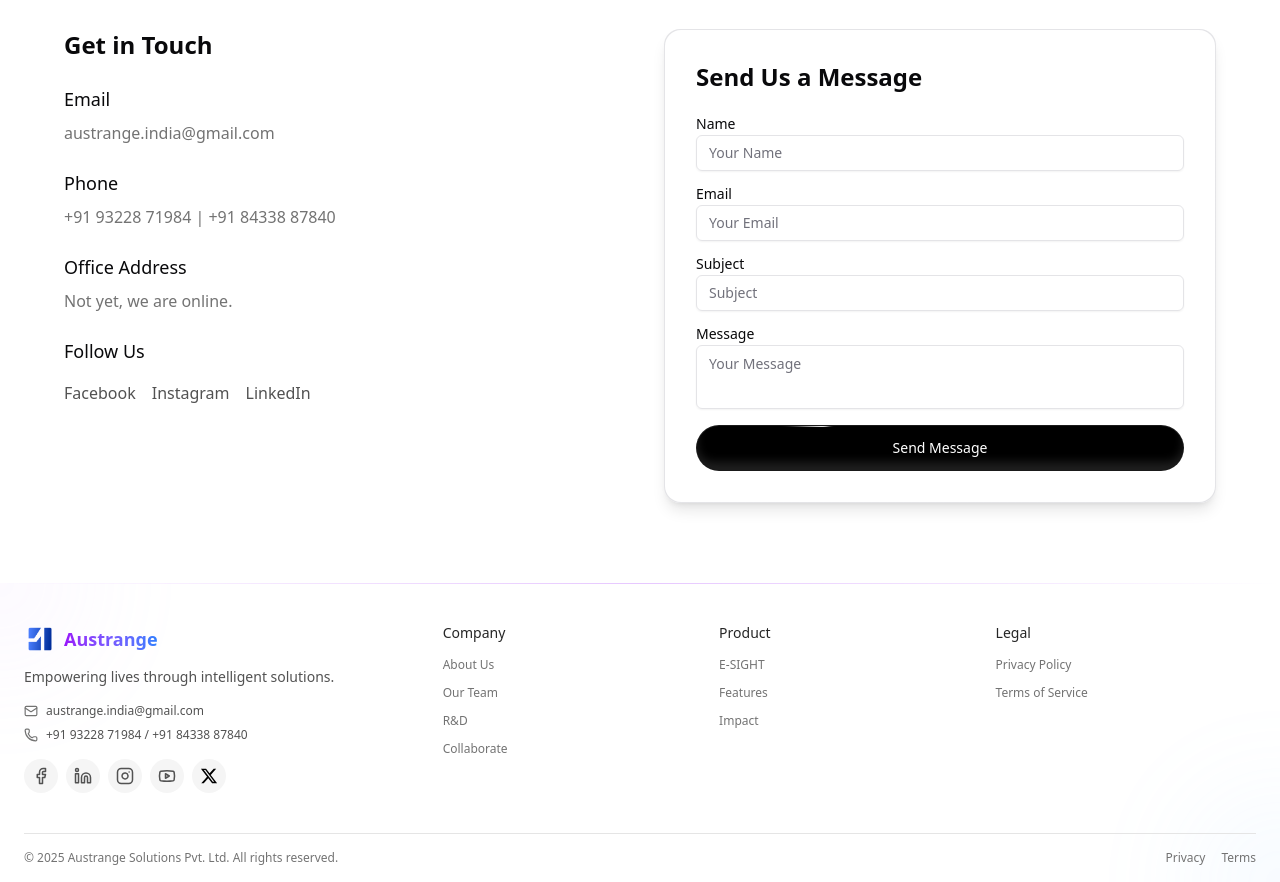
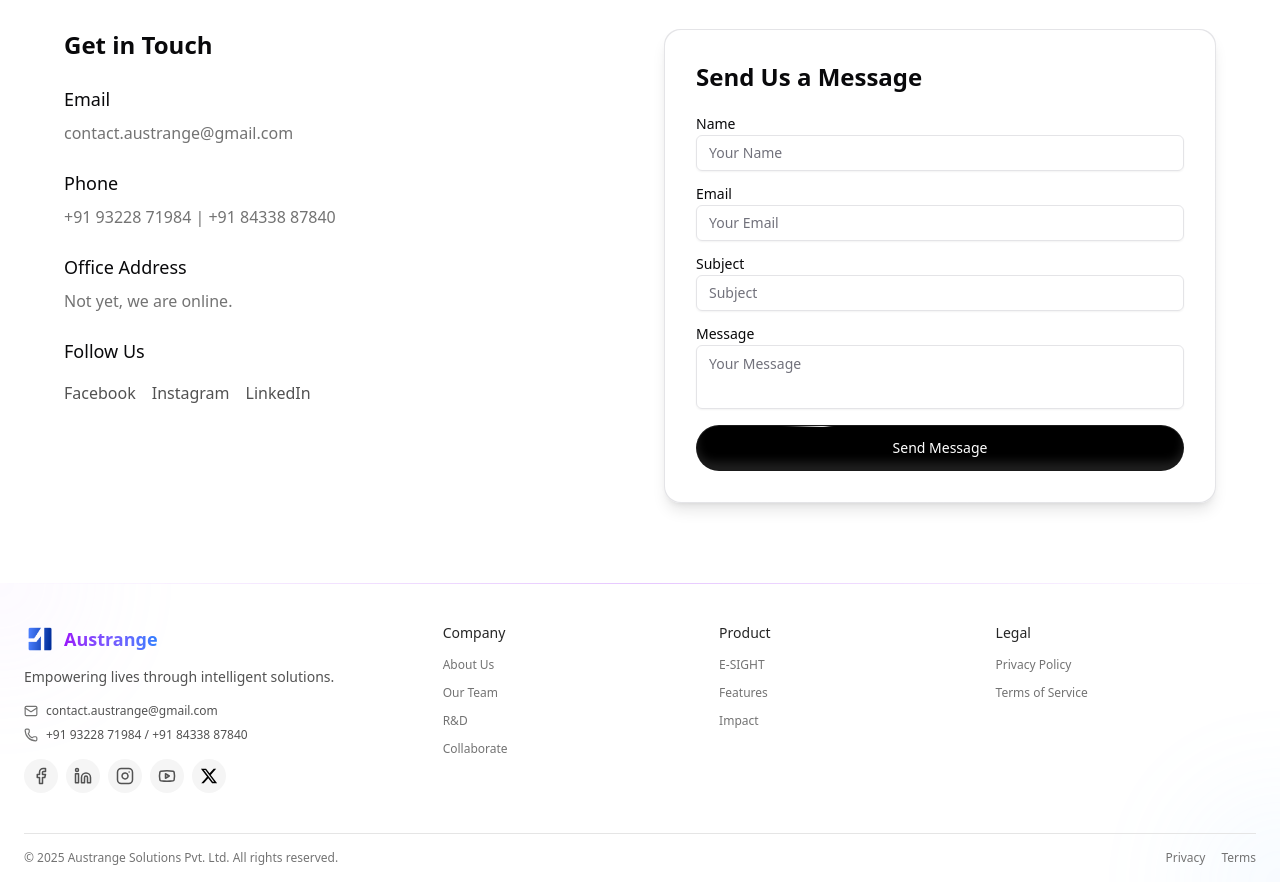
Before and after one commit to austrange/austrange, a Next.js app: page / in a window 1280 px wide. Shown: the part 9400-10282 px from the top of the page. Built offline with nearby package versions, Linux system fonts and the light colour scheme.

Commit message:
fix: update contact email from austrange.india@gmail.com to contact.austrange@gmail.com in multiple components

```diff
--- a/src/components/Blog/BlogList.tsx
+++ b/src/components/Blog/BlogList.tsx
@@ -50,10 +50,14 @@
                 </div>
 
                 {/* Title */}
-                <h3 className="text-xl font-bold mb-3 group-hover:text-purple-600 dark:group-hover:text-purple-400 transition-colors duration-200">{post.title}</h3>
+                <h3 className="text-xl font-bold mb-3 group-hover:text-purple-600 dark:group-hover:text-purple-400 transition-colors duration-200">
+                  {post.title}
+                </h3>
 
                 {/* Excerpt */}
-                <p className="text-neutral-600 dark:text-neutral-300 text-sm mb-4 line-clamp-2">{post.excerpt}</p>
+                <p className="text-neutral-600 dark:text-neutral-300 text-sm mb-4 line-clamp-2">
+                  {post.excerpt}
+                </p>
 
                 {/* Meta */}
                 <div className="flex items-center justify-between">
@@ -67,17 +71,24 @@
                         className="object-cover"
                       />
                     </div>
-                    <span className="text-sm text-neutral-600 dark:text-neutral-400">{post.author.name}</span>
+                    <span className="text-sm text-neutral-600 dark:text-neutral-400">
+                      {post.author.name}
+                    </span>
                   </div>
 
                   <div className="flex items-center gap-3 text-xs text-neutral-500">
                     <div className="flex items-center">
                       <CalendarDays size={14} className="mr-1" />
-                      <span>{new Date(post.publishedAt).toLocaleDateString('en-US', {
-                        month: 'short',
-                        day: 'numeric',
-                        year: 'numeric'
-                      })}</span>
+                      <span>
+                        {new Date(post.publishedAt).toLocaleDateString(
+                          "en-US",
+                          {
+                            month: "short",
+                            day: "numeric",
+                            year: "numeric",
+                          }
+                        )}
+                      </span>
                     </div>
                     <div className="flex items-center">
                       <Clock size={14} className="mr-1" />
--- a/src/components/Footer/Footer.tsx
+++ b/src/components/Footer/Footer.tsx
@@ -121,8 +121,8 @@
                   className="text-neutral-500 mr-2 flex-shrink-0"
                 />
                 <span className="text-neutral-600 dark:text-neutral-400">
-                  <a href="mailto:austrange.india@gmail.com">
-                    austrange.india@gmail.com
+                  <a href="mailto:contact.austrange@gmail.com">
+                    contact.austrange@gmail.com
                   </a>
                 </span>
               </div>
--- a/src/components/Sections/ContactSection.tsx
+++ b/src/components/Sections/ContactSection.tsx
@@ -102,8 +102,8 @@
               <div>
                 <h4 className="text-lg font-medium mb-2">Email</h4>
                 <p className="text-neutral-500 dark:text-neutral-400">
-                  <a href="mailto:austrange.india@gmail.com">
-                    austrange.india@gmail.com
+                  <a href="mailto:contact.austrange@gmail.com">
+                    contact.austrange@gmail.com
                   </a>
                 </p>
               </div>
```
Also changed, not shown: 1 other file (tests, documents, lock files or other folders).
